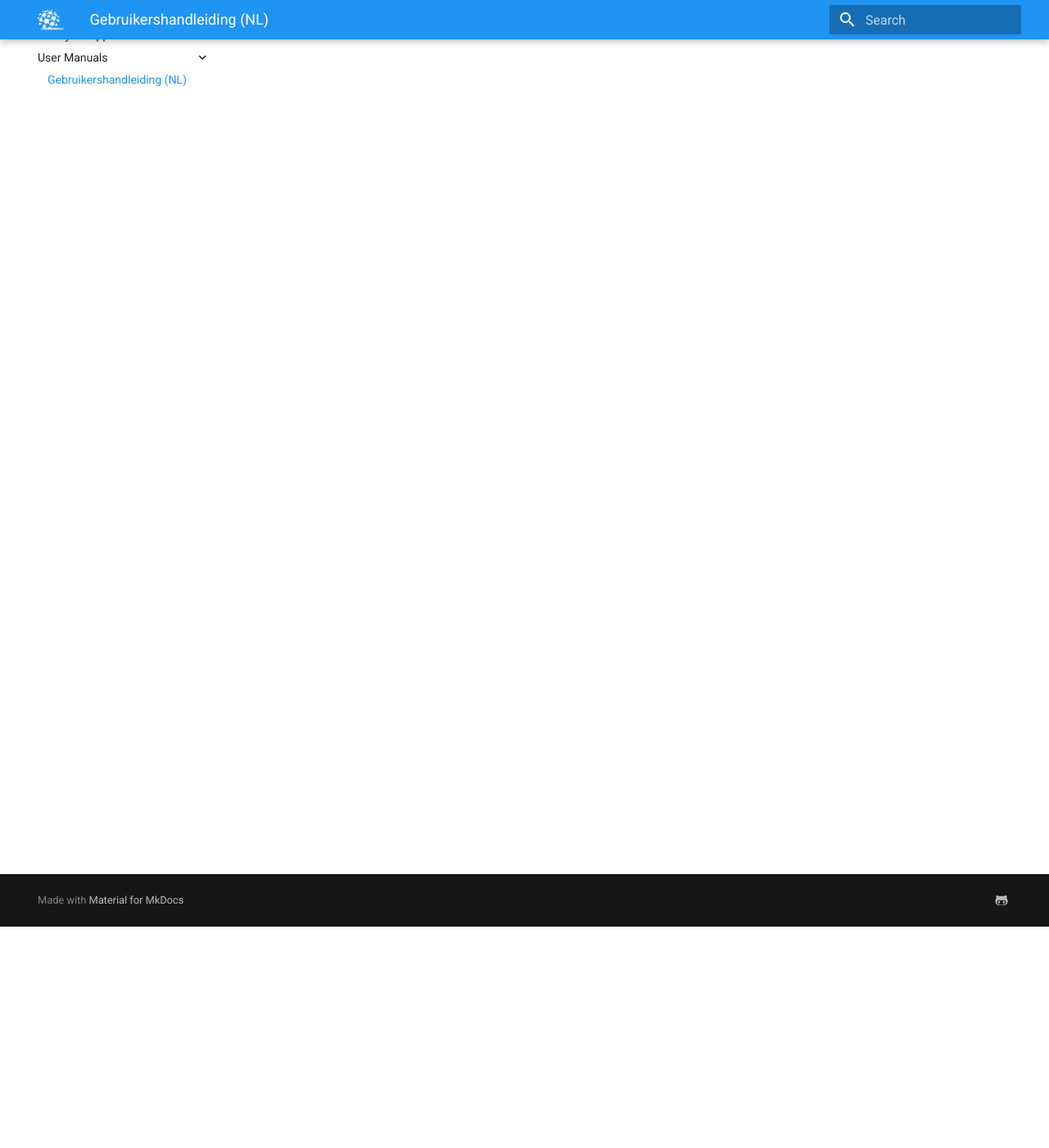
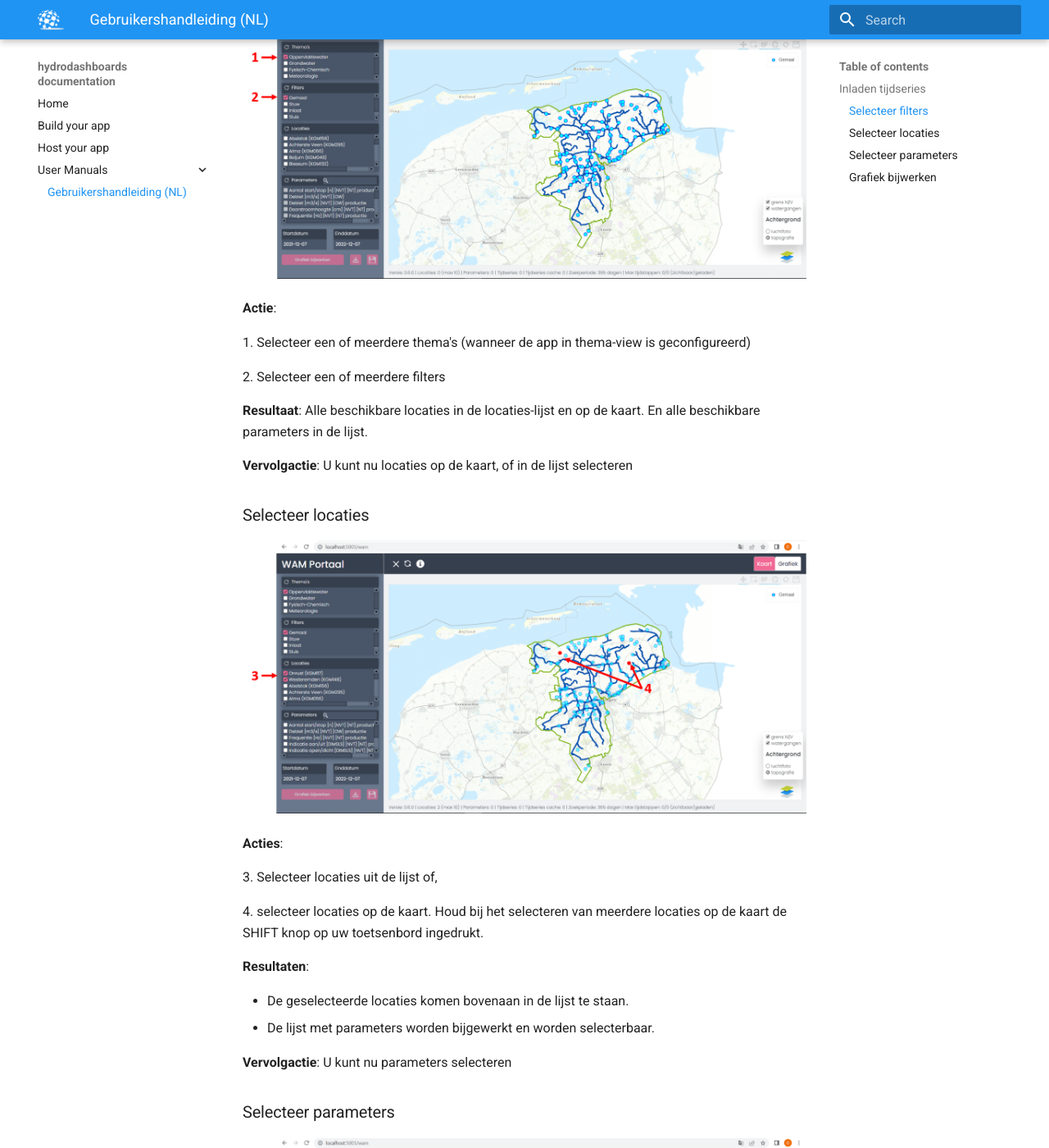
Before and after one commit to d2hydro/hydrodashboards, an MkDocs documentation site: the page built from docs/user_manuals/user_nl.md, in a window 1280 px wide and 1400 px high, scrolled down 270 px. Shown: the whole window at 82% size. Built offline with MkDocs 1.6.1 and Material for MkDocs 9.7.7, drawn with Linux system fonts in a browser that asks for light colours; some of the changed text lies outside the part shown.

```diff
--- a/docs/user_manuals/user_nl.md
+++ b/docs/user_manuals/user_nl.md
@@ -1,3 +1,60 @@
 # Gebruikershandleiding
 
-Dit document is nog in ontwikkeling
+## Inladen tijdseries
+### Selecteer filters
+![](images/select_filter_nl.png "select filter")
+
+**Actie**:
+
+1\. Selecteer een of meerdere thema's (wanneer de app in thema-view is geconfigureerd)
+
+2\. Selecteer een of meerdere filters
+
+**Resultaat**: Alle beschikbare locaties in de locaties-lijst en op de kaart. En alle beschikbare parameters in de lijst.
+
+**Vervolgactie**: U kunt nu locaties op de kaart, of in de lijst selecteren
+
+### Selecteer locaties
+![](images/select_locations_nl.png "select filter")
+
+**Acties**:
+
+3\. Selecteer locaties uit de lijst of,
+
+4\. selecteer locaties op de kaart. Houd bij het selecteren van meerdere locaties op de kaart de SHIFT knop op uw toetsenbord ingedrukt.
+
+**Resultaten**:
+
+- De geselecteerde locaties komen bovenaan in de lijst te staan.
+- De lijst met parameters worden bijgewerkt en worden selecterbaar.
+
+**Vervolgactie**: U kunt nu parameters selecteren
+
+### Selecteer parameters
+
+![](images/select_parameters_nl.png "select filter")
+
+
+**Actie**:
+
+5\. Selecteer een of meerdere parameters uit de lijst
+
+**Resultaat**: De knop "Grafiek Bijwerken" wordt nu actief
+
+**Vervolgactie**: U kunt nu de tijdseries aanmaken door te klikken op "Grafiek Bijwerken"
+
+### Grafiek bijwerken
+![](images/load_graph_nl.png "select filter")
+Actie:
+
+6\. Druk op de knop "Grafiek bijwerken"
+
+**Resultaten**:
+- De data voor de locatie en parameter in de beschikbare periode wordt geladen
+- De grafiek wordt getoond
+
+**Vervolgactie**: U kunt nu de onder andere:
+- De data downloaden
+- Een plaatje downloaden
+- In en uitzommen binnen de zoekperiode
+- De zoekperiode aanpassen
```
Also changed, not shown: docs/user_manuals/images/load_graph_nl.png (added), docs/user_manuals/images/select_filter_nl.png (added), docs/user_manuals/images/select_locations_nl.png (added), docs/user_manuals/images/select_parameters_nl.png (added), 4 other files.
